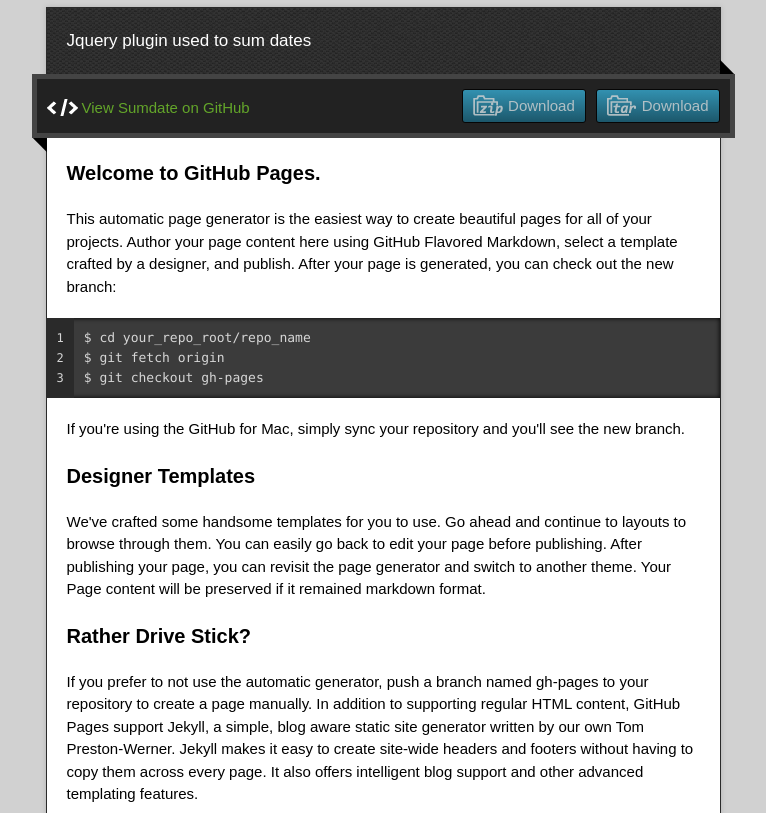
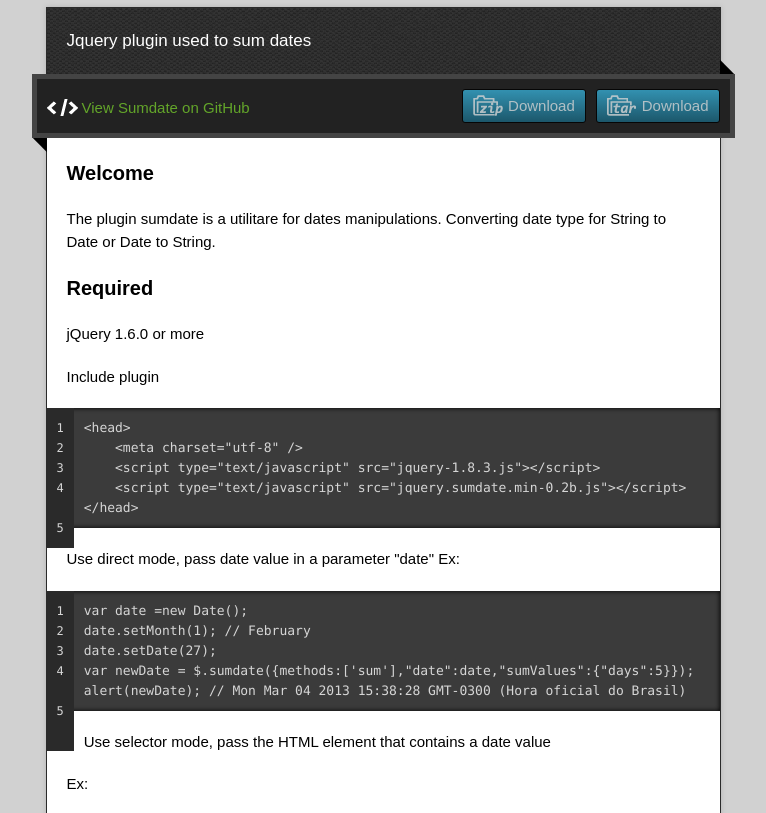
Before and after one commit to lucianomprado/sumdate, a plain HTML site: page index.html in a window 1280 px wide. Shown: the part 123-936 px from the top of the page, without its empty margins (257-1023 px from the left). Drawn offline with nearby package versions, Linux system fonts and the light colour scheme.

```diff
--- a/index.html
+++ b/index.html
@@ -36,32 +36,51 @@
         <span class="blc"></span><span class="trc"></span>
         </div>
         <article class="markdown-body">
-          <h3>Welcome to GitHub Pages.</h3>
+          <h3>Welcome</h3>
 
-<p>This automatic page generator is the easiest way to create beautiful pages for all of your projects. Author your page content here using GitHub Flavored Markdown, select a template crafted by a designer, and publish. After your page is generated, you can check out the new branch:</p>
+<p>The plugin sumdate is a utilitare for dates manipulations.
+Converting date type for String to Date or Date to String.</p>
 
-<pre><code>$ cd your_repo_root/repo_name
-$ git fetch origin
-$ git checkout gh-pages
+<h3>Required</h3>
+
+<p>jQuery 1.6.0 or more</p>
+
+<p>Include plugin</p>
+
+<pre><code>&lt;head&gt;
+    &lt;meta charset="utf-8" /&gt;
+    &lt;script type="text/javascript" src="jquery-1.8.3.js"&gt;&lt;/script&gt;
+    &lt;script type="text/javascript" src="jquery.sumdate.min-0.2b.js"&gt;&lt;/script&gt;
+&lt;/head&gt;
 </code></pre>
 
-<p>If you're using the GitHub for Mac, simply sync your repository and you'll see the new branch.</p>
+<p>Use direct mode, pass date value in a parameter "date"
+Ex:</p>
 
-<h3>Designer Templates</h3>
+<pre><code>var date =new Date();
+date.setMonth(1); // February
+date.setDate(27);
+var newDate = $.sumdate({methods:['sum'],"date":date,"sumValues":{"days":5}});
+alert(newDate); // Mon Mar 04 2013 15:38:28 GMT-0300 (Hora oficial do Brasil)
+</code></pre>
 
-<p>We've crafted some handsome templates for you to use. Go ahead and continue to layouts to browse through them. You can easily go back to edit your page before publishing. After publishing your page, you can revisit the page generator and switch to another theme. Your Page content will be preserved if it remained markdown format.</p>
+<p>Use selector mode, pass the HTML element that contains a date value</p>
 
-<h3>Rather Drive Stick?</h3>
+<p>Ex:</p>
 
-<p>If you prefer to not use the automatic generator, push a branch named <code>gh-pages</code> to your repository to create a page manually. In addition to supporting regular HTML content, GitHub Pages support Jekyll, a simple, blog aware static site generator written by our own Tom Preston-Werner. Jekyll makes it easy to create site-wide headers and footers without having to copy them across every page. It also offers intelligent blog support and other advanced templating features.</p>
+<pre><code>&lt;div id="divDate"&gt;20/12/2013&lt;/div&gt;
+&lt;script type="text/javascript"&gt;
+    var newDate = $('#divDate').sumdate({
+        methods:['sum'],
+        "sumValues":{"days":5},
+        pattern:'DD/MM/YYYY'});
+    alert(newDate); //25/12/2013
+&lt;/script&gt;
+</code></pre>
 
-<h3>Authors and Contributors</h3>
+<h3>Author</h3>
 
-<p>You can <a href="https://github.com/blog/821" class="user-mention">@mention</a> a GitHub username to generate a link to their profile. The resulting <code>&lt;a&gt;</code> element will link to the contributor's GitHub Profile. For example: In 2007, Chris Wanstrath (<a href="https://github.com/defunkt" class="user-mention">@defunkt</a>), PJ Hyett (<a href="https://github.com/pjhyett" class="user-mention">@pjhyett</a>), and Tom Preston-Werner (<a href="https://github.com/mojombo" class="user-mention">@mojombo</a>) founded GitHub.</p>
-
-<h3>Support or Contact</h3>
-
-<p>Having trouble with Pages? Check out the documentation at <a href="http://help.github.com/pages">http://help.github.com/pages</a> or contact <a href="mailto:support@github.com">support@github.com</a> and we’ll help you sort it out.</p>
+<p><a href="mailto:lucianomendesprado@gmail.com">Luciano Mendes Prado</a></p>
         </article>
       </div>
     </div>
```
Also changed, not shown: params.json (+1 -1 lines).
